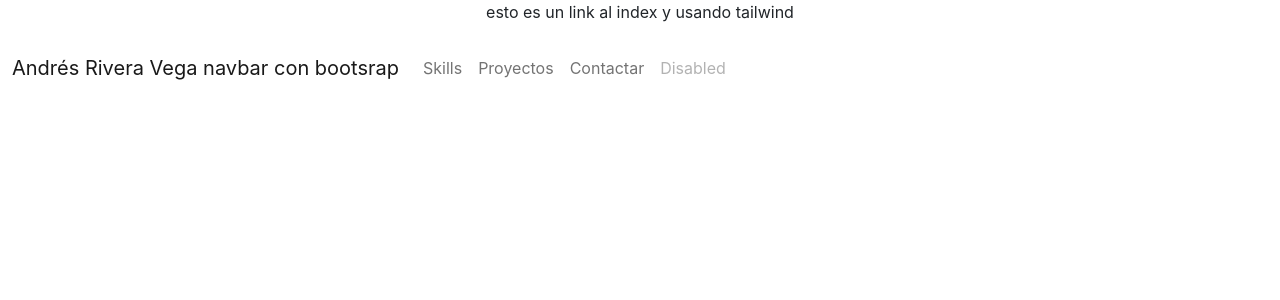
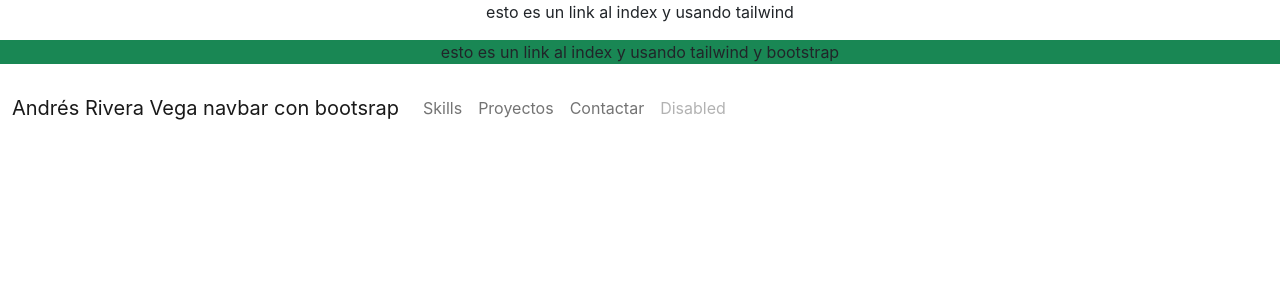
Before and after one commit to TeamARV/Practicas_D, a Next.js app: page / in a window 1280 px wide. Shown: the top 300 px of the page. Built offline with nearby package versions, Linux system fonts and the light colour scheme.

Commit message:
test estilos desplegados

```diff
--- a/pages/index.tsx
+++ b/pages/index.tsx
@@ -15,6 +15,12 @@ const Home: NextPage = () => {
      <p className="bg-red-200 cursor-pointer text-center">esto es un link al index y usando tailwind</p>
 
    </Link>
+
+   <Link href="/Page1">
+
+  <p className="bg-success cursor-pointer text-center">esto es un link al index y usando tailwind y bootstrap</p>
+
+</Link>
 
    <nav className="navbar navbar-expand-lg navbar-light  fixed-button ">
 
```
